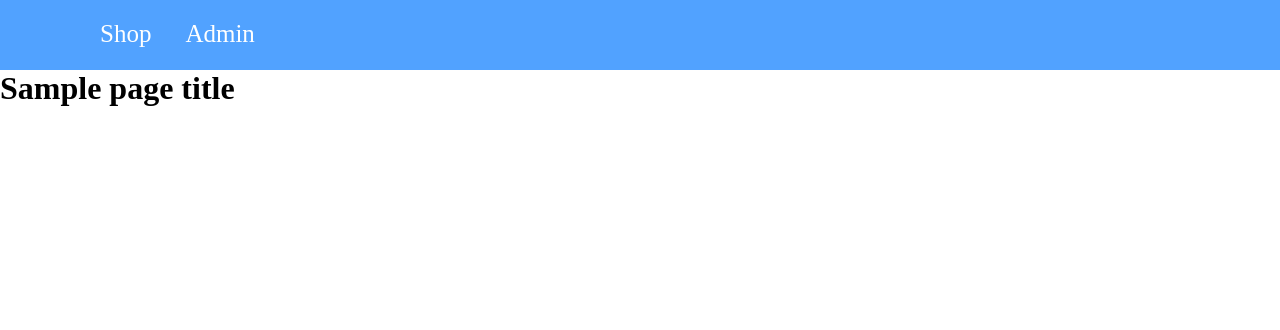
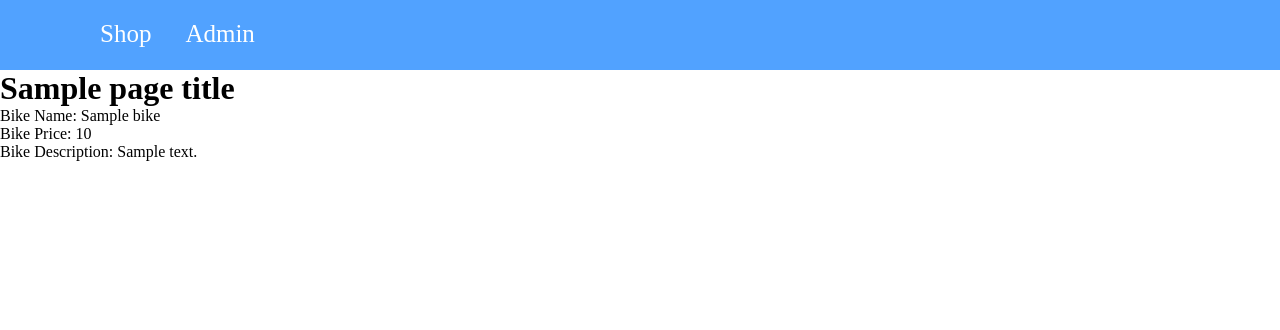
Before and after one commit to mariusailisoaie/bike-shop-mvc, a Node server app: template views/shop.ejs in a window 1280 px wide. Shown: the top 330 px of the page. Run offline with Node 20, Linux system fonts and the light colour scheme; the template is opened without the code that fills it: most values are stand-ins (such as "Sample title", 1, 10 or a date in 2020).

Commit message:
Add functionality for rendering the bikes.

```diff
--- a/views/shop.ejs
+++ b/views/shop.ejs
@@ -7,4 +7,15 @@
   </header>
   <h1><%= pageTitle %></h1>
 
+  <% if (bikes.length > 0) { %>
+    <% console.log('bikes') %>
+    <ul>
+      <% bikes.forEach(bike => { %>
+        <li>Bike Name: <%= bike.bikeName %></li>
+        <li>Bike Price: <%= bike.bikePrice %></li>
+        <li>Bike Description: <%= bike.bikeDescription %></li>
+      <% }); %>
+    </ul>
+  <% } %>
+
 <%- include('./includes/end.ejs') %>
```
